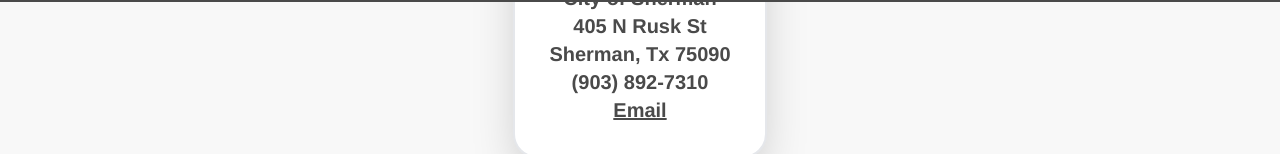
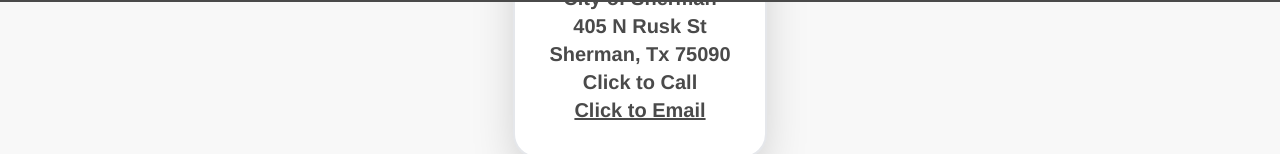
Before and after one commit to dwightlagrone1971/shermangis, a Vue app: page /#/contacts in a window 1280 px wide. Shown: the part 798-952 px from the top of the page. Built offline with nearby package versions, Linux system fonts and the light colour scheme.

Commit message:
Commit-081921-v3

```diff
--- a/src/views/Contacts.vue
+++ b/src/views/Contacts.vue
@@ -20,7 +20,7 @@
             class="text-xl font-semibold"
             style="color: #4a4a4a"
             target="_blank"
-          >(903) 892-7310</a>
+          >Click to Call</a>
         </div>
         <div class="">
           <a
@@ -28,7 +28,7 @@
             class="text-xl font-semibold underline text-purple-600"
             style="color: #4a4a4a"
             target="_blank"
-          >Email</a>
+          >Click to Email</a>
         </div>
       </div>
     </div>
```
